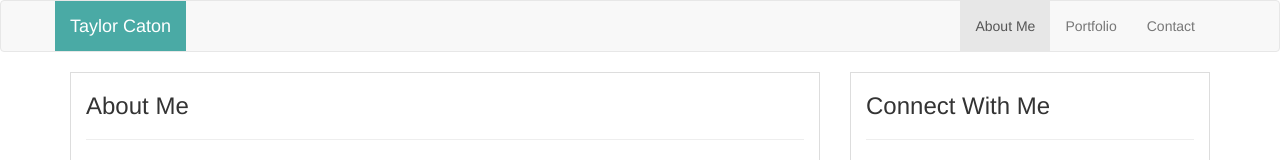
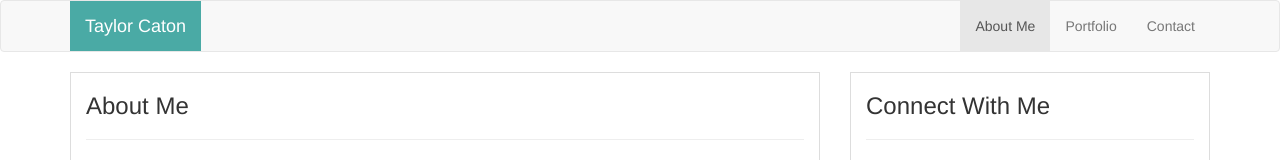
Before and after one commit to taylorcaton/Bootstrap-Portfolio, a plain HTML site: page index.html in a window 1280 px wide. Shown: the top 160 px of the page. Drawn offline with nearby package versions, Linux system fonts and the light colour scheme.

Commit message:
Fixed h1 with important

```diff
--- a/styles.css
+++ b/styles.css
@@ -23,6 +23,7 @@ body {
 .navbar-header h1{
 	margin: 0px;
 	background-color: #4aaaa5;
+	margin-left: 0px !important;
 }
 
 .navbar-brand{
```
